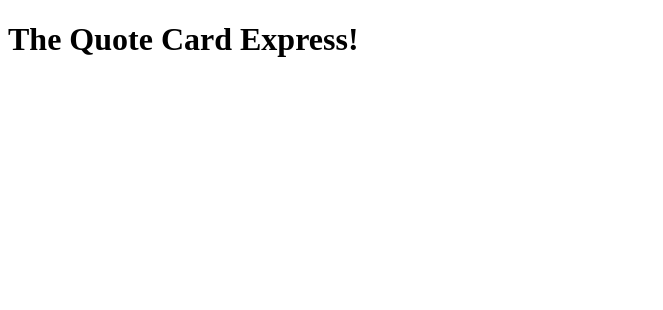
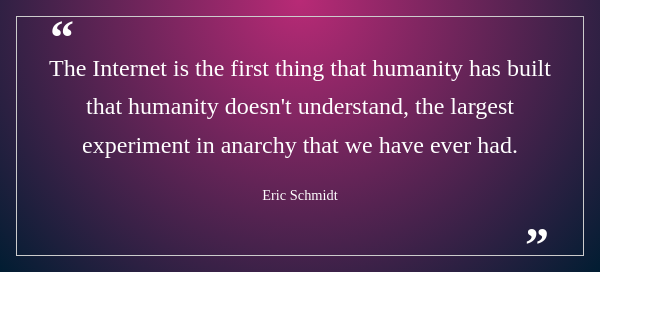
Before and after one commit to ChristopherKaelin/the-quote-card-express, a website: page public/index.html in a window 1280 px wide. Shown: the whole page, without its empty margins (0-663 px from the left). Drawn offline with Linux system fonts and the light colour scheme.

Commit message:
Added mockup; content and stylling

```diff
--- /dev/null
+++ b/public/css/reset.css
@@ -0,0 +1,45 @@
+/*	====================
+	*   Kevin Powell
+	*   https://youtu.be/cCAtD_BAHNw
+====================  */
+
+*, *::before, *::after {
+	box-sizing: border-box;
+  }
+
+  * {
+	margin: 0;
+	padding: 0;
+	font: inherit; /* Get rid of all font sizes and heights */
+  }
+
+  html {
+	color-scheme: dark light; /* Default dark */
+	hanging-punctuation: first last; /* Not supported in Chrome */
+  }
+
+  body {
+	min-height: 100vh;
+  }
+
+  /* Media responsive */
+  img, picture, svg, video {
+	display: block;
+	max-width: 100%;
+  }
+
+  h1, h2, h3, h4, h5, h6 {
+	text-wrap: balance;
+  }
+
+  p {
+	max-width: 75ch;
+	text-wrap: pretty; /* Prevents orphans on lines */
+  }
+
+  @media (prefers-reduced-motion: no-preference) {
+	:has(:target) {
+	  scroll-behavior: smooth;
+	  scroll-padding-top: 3rem;
+	}
+  }
--- /dev/null
+++ b/public/css/style.css
@@ -0,0 +1,56 @@
+.background-img {
+    background-image: url("../img/mitchell-luo-FWoq_ldWlNQ-unsplash.jpg");
+}
+
+.quote-container {
+    max-width: 600px;
+    padding: 1rem;
+    background-image: radial-gradient(circle at top center, #B82A76, #011D32);
+    background-color: rgba(255, 255, 255, 0.1);
+    font-size: 1.5rem;
+    color: white;
+}
+
+.quote-box {
+    display: flex;
+    flex-direction: column;
+    align-items: center;
+    justify-content: center;
+    border: 1px solid #ccc;
+    padding: 2rem;
+}
+
+q {
+    padding-bottom: 1rem;
+}
+
+q:before, q:after {
+    margin: 0px;
+    padding: 0px;
+    font-weight: bold;
+    font-size: 2em;
+    display: block;
+}
+
+q:before {
+    position: absolute;
+    left: 50px;
+    top: 0;
+}
+
+q:after {
+    position: absolute;
+    left: 525px;
+}
+
+.quote-text {
+    line-height: 1.6;
+    text-align: center;
+    margin: 0 auto;
+    max-width: 600px;
+}
+
+.author-text {
+    font-size: .9rem;
+    margin-top: 20px;
+}
--- a/public/index.html
+++ b/public/index.html
@@ -3,11 +3,25 @@
 <head>
         <meta charset="UTF-8">
         <meta name="viewport" content="width=device-width, initial-scale=1.0">
-        <title>Document</title>
+        <title>The Quote Card Express</title>
+        <link rel="stylesheet" href="./css/reset.css">
+        <link rel="stylesheet" href="./css/style.css">
     </head>
     <body>
-        <h1>
-            The Quote Card Express!
-        </h1>
+        <main class="main">
+            <div class="background-img"></div>
+            <article class="quote-container">
+                <div class="quote-box">
+                    <q id="quote" class="quote-text">
+                        The Internet is the first thing that humanity has built that humanity doesn't understand,
+                        the largest experiment in anarchy that we have ever had.
+                        <p id="author" class="author-text">
+                            Eric Schmidt
+                        </p>
+                    </q>
+                </div>
+            </article>
+        </main>
+        <script src="./js/index.js"></script>
     </body>
 </html>
```
Also changed, not shown: mockup.jpg (added).
